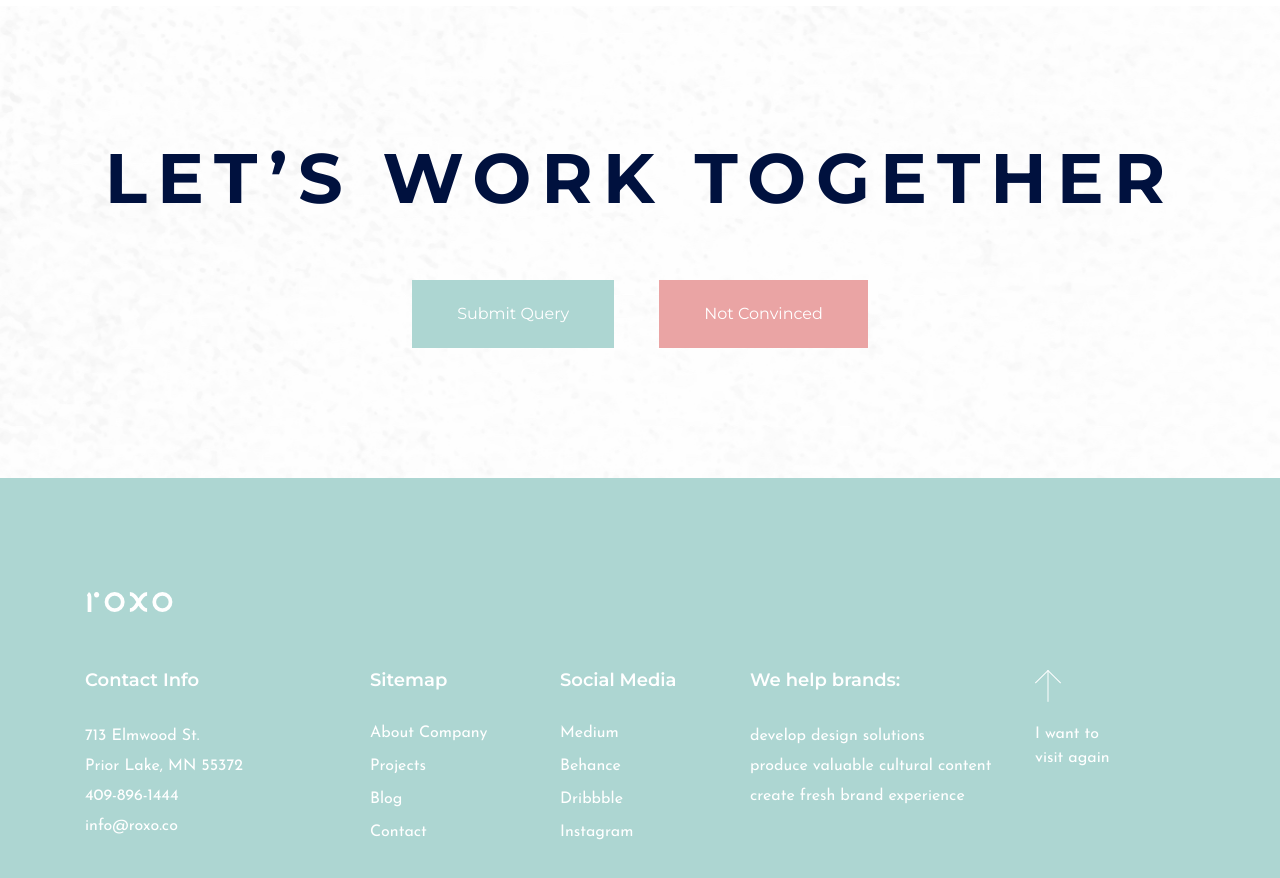
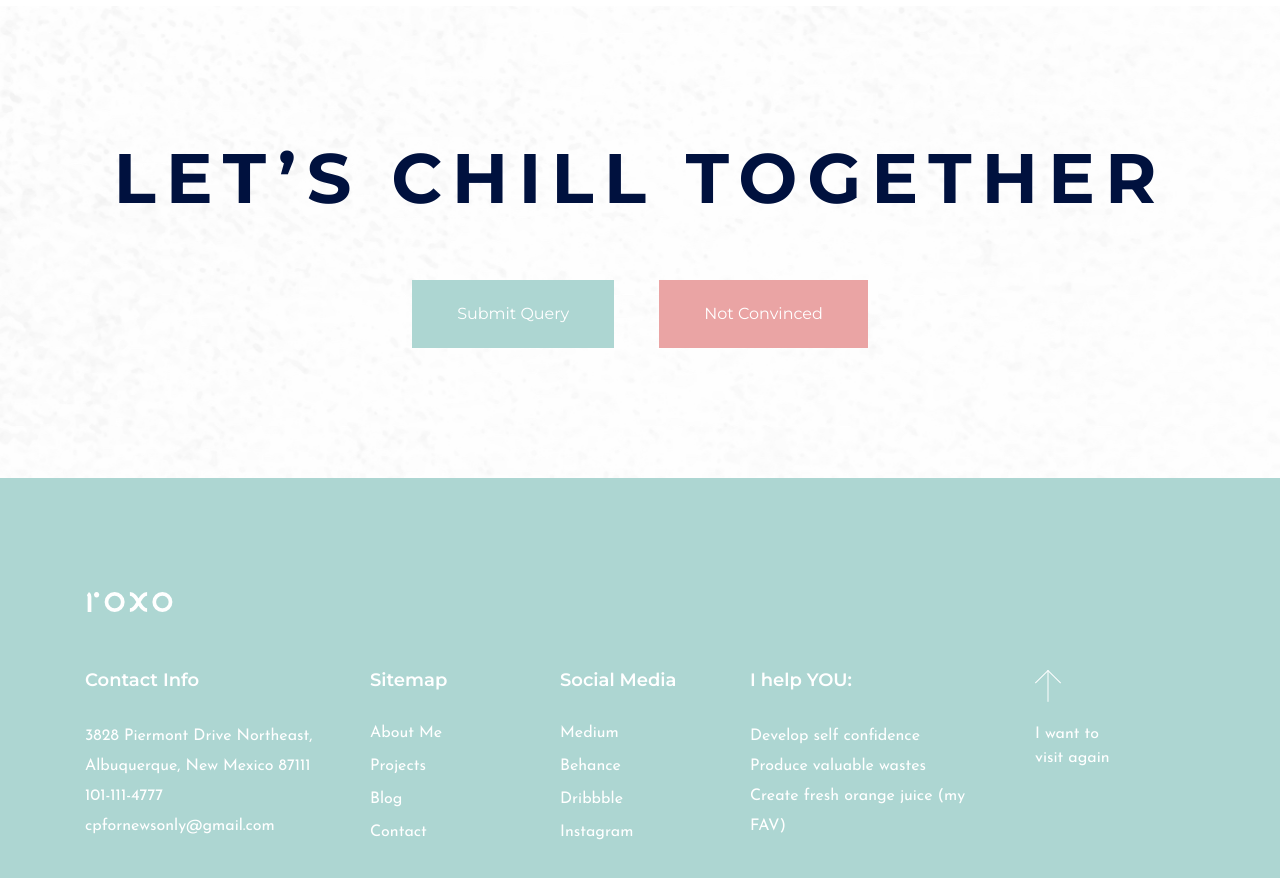
Before and after one commit to heywoodng0510/myportfolio, a plain HTML site: page public/about/index.html in a window 1280 px wide. Shown: the part 2620-3498 px from the top of the page. Drawn offline with Linux system fonts and the light colour scheme.

Commit message:
5th commit.

```diff
--- a/public/about/index.html
+++ b/public/about/index.html
@@ -345,7 +345,7 @@
     <div class="container">
       <div class="row">
         <div class="col-12 text-center">
-          <h1 class="site-cta-title">LET’S WORK TOGETHER</h1>
+          <h1 class="site-cta-title">LET’S CHILL TOGETHER</h1>
           <ul class="site-cta-buttons">
             <li>
               <a href="https://heywoodng0510.github.io/myportfolio/public/contact" class="btn btn-secondary">
@@ -385,11 +385,11 @@
         <div class="site-footer-widget">
           <h5 class="site-footer-widget-title">Contact Info</h5>
           <p class="site-footer-widget-description">
-            713 Elmwood St.<br>Prior Lake, MN 55372
+            3828 Piermont Drive Northeast,<br>Albuquerque, New Mexico 87111
             <br>
-            <a href="tel:409-896-1444">409-896-1444</a>
+            <a href="tel:101-111-4777">101-111-4777</a>
             <br>
-            <a href="mailto:info@roxo.co">info@roxo.co</a>
+            <a href="mailto:cpfornewsonly@gmail.com">cpfornewsonly@gmail.com</a>
           </p>
         </div>
       </div>
@@ -400,7 +400,7 @@
           <h5 class="site-footer-widget-title">Sitemap</h5>
           <ul class="site-footer-widget-links">
 
-            <li><a href="https://heywoodng0510.github.io/myportfolio/public/about">About Company</a></li>
+            <li><a href="https://heywoodng0510.github.io/myportfolio/public/about">About Me</a></li>
 
             <li><a href="https://heywoodng0510.github.io/myportfolio/public/portfolio">Projects</a></li>
 
@@ -433,9 +433,9 @@
 
       <div class="col-lg-3 col-md-6">
         <div class="site-footer-widget">
-          <h5 class="site-footer-widget-title">We help brands:</h5>
+          <h5 class="site-footer-widget-title">I help YOU:</h5>
           <p class="site-footer-widget-description">
-            develop design solutions<br>produce valuable cultural content<br>create fresh brand experience
+            Develop self confidence<br>Produce valuable wastes<br>Create fresh orange juice (my FAV)
           </p>
         </div>
       </div>
```
Also changed, not shown: public/blog/design-inspiration-the-best-projects-from-december/index.html (+7 -7 lines), public/blog/design-inspiration-the-best-projects-from-november/index.html (+7 -7 lines), public/blog/index.html (+7 -7 lines), public/blog/page/2/index.html (+7 -7 lines), public/blog/pt-chooses-classic-blue-for-its-colour-of-the-year-2020/index.html (+7 -7 lines), public/blog/the-10-biggest-product-stories-of-2019/index.html (+7 -7 lines), public/blog/the-10-biggest-rebrands-and-logo-designs-of-2019/index.html (+7 -7 lines), public/categories/index.html (+6 -6 lines), public/contact/index.html (+6 -6 lines), public/index.html (+12 -9 lines), public/portfolio/index.html (+7 -7 lines), public/portfolio/kio-tape-2/index.html (+7 -7 lines), public/portfolio/kio-tape/index.html (+7 -7 lines), public/portfolio/osen-clock/index.html (+7 -7 lines), 4 more files.
